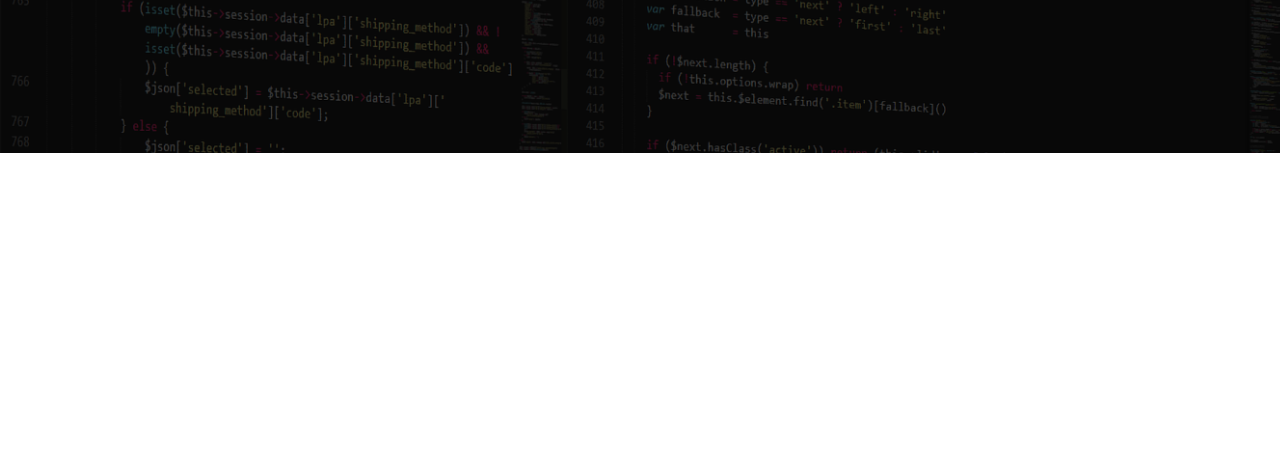
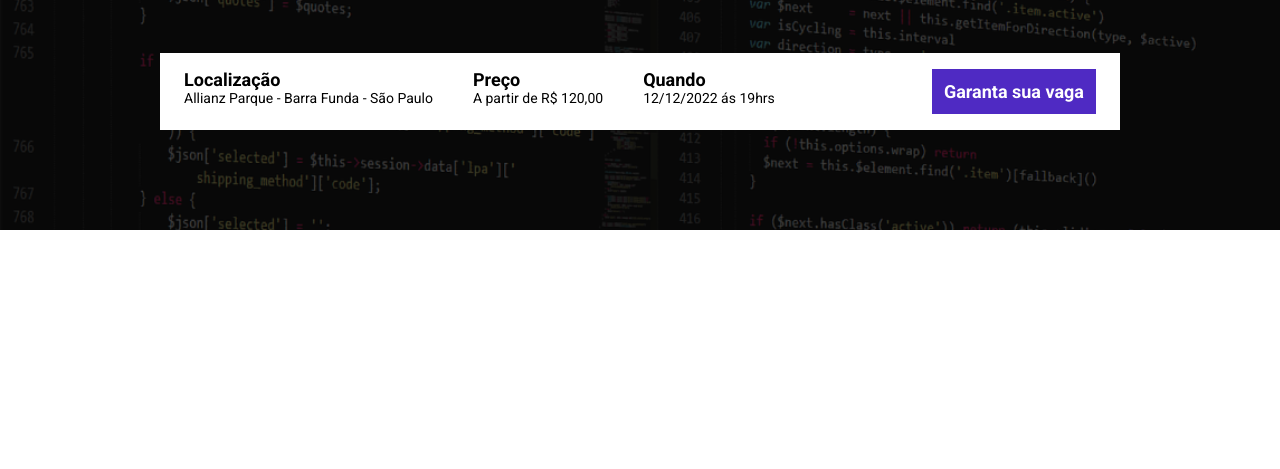
Before and after one commit to StrawberryCapybara/ebac_tech_talks, a website built with Parcel: page src/index.html in a window 1280 px wide. Shown: the part 331-800 px from the top of the page. Built offline with nearby package versions, Linux system fonts and the light colour scheme.

Commit message:
construindo os botões e barra de navegação

```diff
--- a/src/index.html
+++ b/src/index.html
@@ -3,7 +3,7 @@
 <head>
     <meta charset="UTF-8">
     <meta name="viewport" content="width=device-width, initial-scale=1.0">
-    <title>EBAC Tecj Talks</title>
+    <title>EBAC Tech Talks</title>
     <link rel="preconnect" href="https://fonts.googleapis.com">
     <link rel="preconnect" href="https://fonts.gstatic.com" crossorigin>
     <link href="https://fonts.googleapis.com/css2?family=Roboto:ital,wght@0,400;0,700;1,900&display=swap" rel="stylesheet">
@@ -14,6 +14,23 @@
         <div class="container">
             <img class="hero__logo" src="./images/ebac_logo.svg" alt="EBAC">
             <p class="hero__text">O maior evento de tecnologia começa em 10d 12h 20m 15s</p>
+            <div class="infos-bar">
+                <ul class="infos-bar__infos">
+                    <li class="infos-bar__infos__item">
+                        <b>Localização</b>
+                        Allianz Parque - Barra Funda - São Paulo
+                    </li>
+                    <li class="infos-bar__infos__item">
+                        <b>Preço</b>
+                        A partir de R$ 120,00
+                    </li>
+                    <li class="infos-bar__infos__item">
+                        <b>Quando</b>
+                        12/12/2022 ás 19hrs
+                    </li>
+                </ul>
+                <a href="#" class="button button--primary">Garanta sua vaga</a>
+            </div>
         </div>
     </header>
 
--- /dev/null
+++ b/src/styles/components/_buttons.scss
@@ -0,0 +1,23 @@
+.button {
+    padding: 12px;
+    font-size: 18px;
+    font-weight: bold;
+    text-decoration: none;
+    text-align: center;
+    white-space: nowrap;
+
+    &--primary {
+        color: #fff;
+        background-color: #4f2aC3;
+    }
+
+    @media (max-width: 640px) {
+        display: block;
+        width: 100%;
+    }
+
+    @media (max-width: 1024px) {
+        display: flex;
+        align-self: center;
+    }
+}
--- /dev/null
+++ b/src/styles/components/_infos_bar.scss
@@ -0,0 +1,40 @@
+.infos-bar {
+    padding: 16px 24px;
+    background-color: #fff;
+    display: flex;
+    justify-content: space-between;
+
+    &__infos {
+        display: flex;
+        gap: 40px;
+
+        &__item {
+            font-size: 14px;
+            color: #000;
+
+            b {
+                font-size: 18px;
+                display: block;
+                color: #000;
+            }
+        }
+    }
+
+    @media (max-width: 640px) {
+        display: block;
+
+        &__infos {
+            display: block;
+
+            &__item {
+                margin-bottom: 24px;
+            }
+        }
+    }
+
+    @media (max-width: 1024) {
+        &__infos {
+            gap: 16px;
+        }
+    }
+}
--- a/src/styles/main.scss
+++ b/src/styles/main.scss
@@ -1,4 +1,7 @@
 @use 'hero';
+@use 'components/infos_bar';
+@use 'components/buttons';
+
 
 * {
     margin: 0;
@@ -6,6 +9,7 @@
     box-sizing: border-box;
     font-family: Roboto, sans-serif;
     color: #fff;
+    list-style: none;
 }
 
 .container {
```
